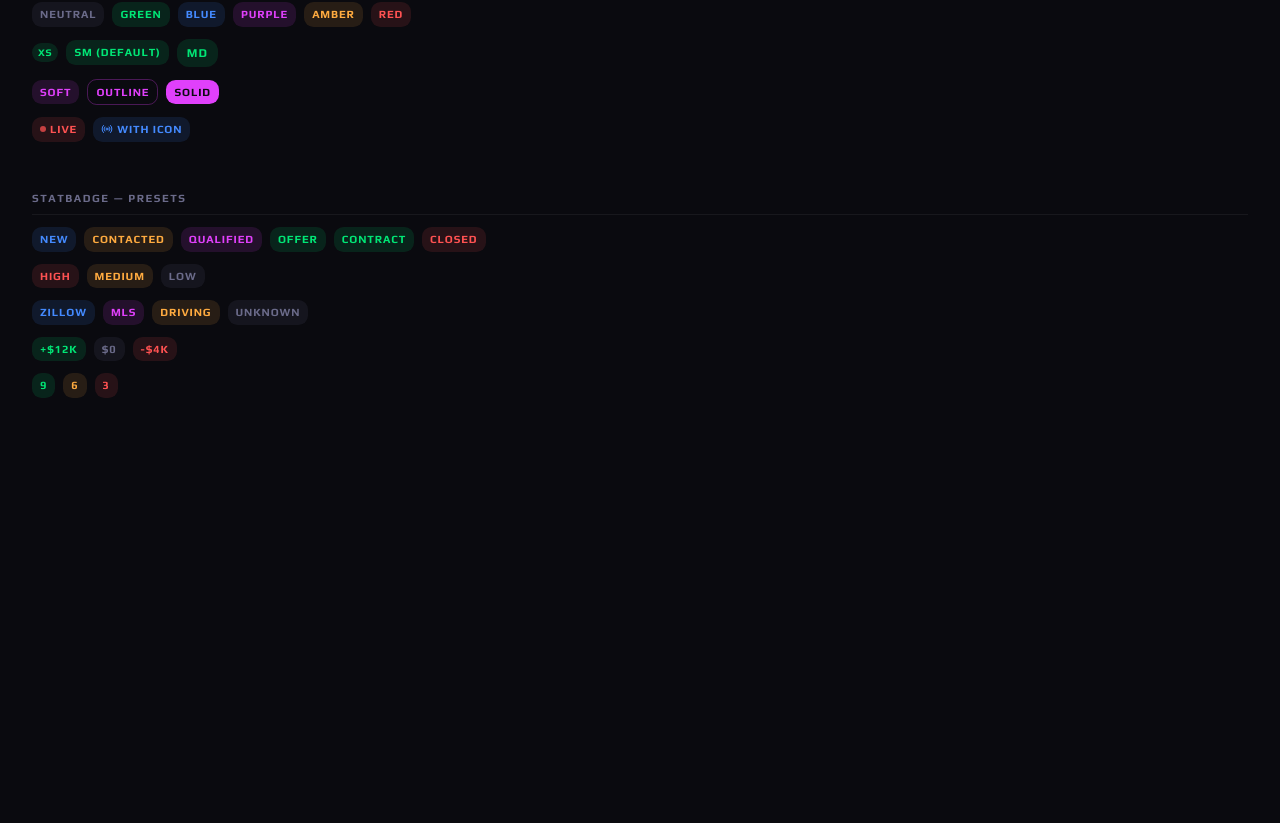
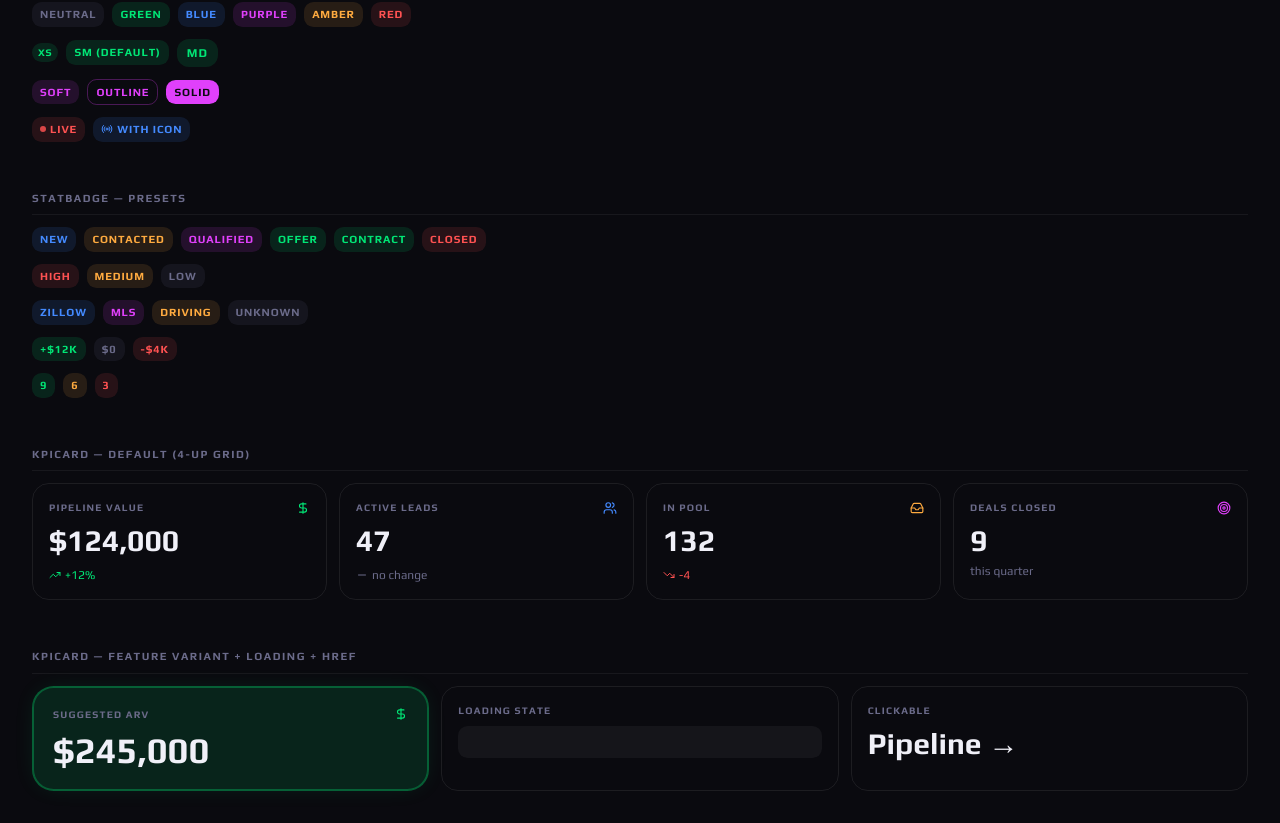
Before and after one commit to lawnmower321/invicta-ai, a Next.js app: page /dev/components in a window 1280 px wide. Shown: the part 280-1103 px from the top of the page. Before the commit the page ends 800 px from the top, so only its background shows below. Built offline with nearby package versions, Linux system fonts and the light colour scheme.

Commit message:
feat(invicta): KpiCard + KpiGrid with default/feature variants, flat trend, hover lift

```diff
--- a/app/dev/components/page.tsx
+++ b/app/dev/components/page.tsx
@@ -6,7 +6,8 @@ import { PriorityBadge } from "@/components/invicta/badges/PriorityBadge"
 import { SourceBadge } from "@/components/invicta/badges/SourceBadge"
 import { SpreadBadge } from "@/components/invicta/badges/SpreadBadge"
 import { ScoreBadge } from "@/components/invicta/badges/ScoreBadge"
-import { Radio } from "lucide-react"
+import { Radio, DollarSign, Users, Inbox, Target } from "lucide-react"
+import { KpiCard, KpiGrid } from "@/components/invicta/KpiCard"
 
 export default function DevComponentsPage() {
   if (process.env.NODE_ENV === "production") notFound()
@@ -105,6 +106,29 @@ export default function DevComponentsPage() {
             </div>
           </div>
         </section>
+
+        <section>
+          <h2 className="text-[11px] font-bold uppercase tracking-[0.14em] text-muted-foreground pb-2 mb-3 border-b border-white/[0.06]">
+            KpiCard — default (4-up grid)
+          </h2>
+          <KpiGrid cols={4}>
+            <KpiCard label="Pipeline Value" value={124000} format="currency" icon={DollarSign} accent="green" trend={{ dir: "up", value: "+12%" }} />
+            <KpiCard label="Active Leads"   value={47}     icon={Users}      accent="blue"  trend={{ dir: "flat", value: "no change" }} />
+            <KpiCard label="In Pool"        value={132}    icon={Inbox}      accent="amber" trend={{ dir: "down", value: "-4" }} />
+            <KpiCard label="Deals Closed"   value={9}      icon={Target}     accent="purple" hint="this quarter" />
+          </KpiGrid>
+        </section>
+
+        <section>
+          <h2 className="text-[11px] font-bold uppercase tracking-[0.14em] text-muted-foreground pb-2 mb-3 border-b border-white/[0.06]">
+            KpiCard — feature variant + loading + href
+          </h2>
+          <KpiGrid cols={3}>
+            <KpiCard label="Suggested ARV" value={245000} format="currency" icon={DollarSign} accent="green" variant="feature" />
+            <KpiCard label="Loading State" value={0} loading accent="purple" />
+            <KpiCard label="Clickable" value={"Pipeline →"} accent="blue" href="/pipeline" />
+          </KpiGrid>
+        </section>
       </main>
     </div>
   )
--- /dev/null
+++ b/components/invicta/KpiCard.tsx
@@ -0,0 +1,140 @@
+import Link from "next/link"
+import { TrendingUp, TrendingDown, Minus, type LucideIcon } from "lucide-react"
+import { cn } from "@/lib/utils"
+import { accent as accentToken } from "./tokens"
+import type { AccentColor } from "./types"
+
+type KpiCardFormat = "currency" | "number" | "percent" | "raw"
+
+type KpiCardProps = {
+  label: string
+  value: string | number
+  format?: KpiCardFormat
+  icon?: LucideIcon
+  accent?: AccentColor
+  trend?: { dir: "up" | "down" | "flat"; value: string }
+  hint?: string
+  variant?: "default" | "feature"
+  loading?: boolean
+  href?: string
+}
+
+function formatValue(value: string | number, format: KpiCardFormat): string {
+  if (typeof value === "string") return value
+  switch (format) {
+    case "currency":
+      return `$${value.toLocaleString()}`
+    case "percent":
+      return `${value}%`
+    case "number":
+      return value.toLocaleString()
+    case "raw":
+    default:
+      return String(value)
+  }
+}
+
+export function KpiCard({
+  label,
+  value,
+  format = "raw",
+  icon: Icon,
+  accent: accentName = "neutral",
+  trend,
+  hint,
+  variant = "default",
+  loading,
+  href,
+}: KpiCardProps) {
+  const tok = accentToken(accentName)
+  const isFeature = variant === "feature"
+
+  const cardClasses = cn(
+    "block w-full h-full border transition-all duration-150 ease-out",
+    isFeature ? "p-5 rounded-2xl" : "p-4 rounded-xl border-white/[0.08]",
+    href && "hover:-translate-y-px hover:border-white/[0.16] cursor-pointer"
+  )
+
+  const cardStyle: React.CSSProperties = isFeature
+    ? {
+        borderColor: tok.border,
+        backgroundColor: tok.soft,
+        boxShadow: `inset 0 0 0 1px ${tok.border}, 0 0 24px -8px ${tok.glow}`,
+      }
+    : {}
+
+  const trendColor =
+    !trend
+      ? undefined
+      : trend.dir === "up"
+      ? "var(--invicta-green)"
+      : trend.dir === "down"
+      ? "var(--invicta-red)"
+      : "var(--muted-foreground)"
+  const TrendIcon: LucideIcon | null = !trend
+    ? null
+    : trend.dir === "up"
+    ? TrendingUp
+    : trend.dir === "down"
+    ? TrendingDown
+    : Minus
+
+  const content = (
+    <>
+      <div className="flex items-center justify-between mb-2">
+        <span className="text-[10px] font-bold uppercase tracking-[0.12em] text-muted-foreground">
+          {label}
+        </span>
+        {Icon && <Icon size={14} style={{ color: tok.fg }} aria-hidden="true" />}
+      </div>
+      {loading ? (
+        <div
+          className={cn(
+            "rounded-md motion-safe:animate-pulse bg-white/[0.06]",
+            isFeature ? "h-10" : "h-8"
+          )}
+          aria-label="Loading"
+        />
+      ) : (
+        <div className={cn("font-mono tabular-nums font-bold leading-none", isFeature ? "text-4xl" : "text-3xl")}>
+          {formatValue(value, format)}
+        </div>
+      )}
+      {trend && !loading && (
+        <div className="flex items-center gap-1 mt-2 text-xs" style={{ color: trendColor }}>
+          {TrendIcon && <TrendIcon size={12} aria-hidden="true" />}
+          <span>{trend.value}</span>
+        </div>
+      )}
+      {hint && !loading && <div className="text-xs text-muted-foreground mt-1">{hint}</div>}
+    </>
+  )
+
+  if (href) {
+    return (
+      <Link href={href} className={cardClasses} style={cardStyle}>
+        {content}
+      </Link>
+    )
+  }
+  return (
+    <div className={cardClasses} style={cardStyle}>
+      {content}
+    </div>
+  )
+}
+
+type KpiGridProps = {
+  cols?: 2 | 3 | 4
+  children: React.ReactNode
+}
+
+const COLS: Record<NonNullable<KpiGridProps["cols"]>, string> = {
+  2: "md:grid-cols-2",
+  3: "md:grid-cols-3",
+  4: "md:grid-cols-4",
+}
+
+export function KpiGrid({ cols = 4, children }: KpiGridProps) {
+  return <div className={cn("grid grid-cols-2 gap-3 auto-rows-fr", COLS[cols])}>{children}</div>
+}
```
